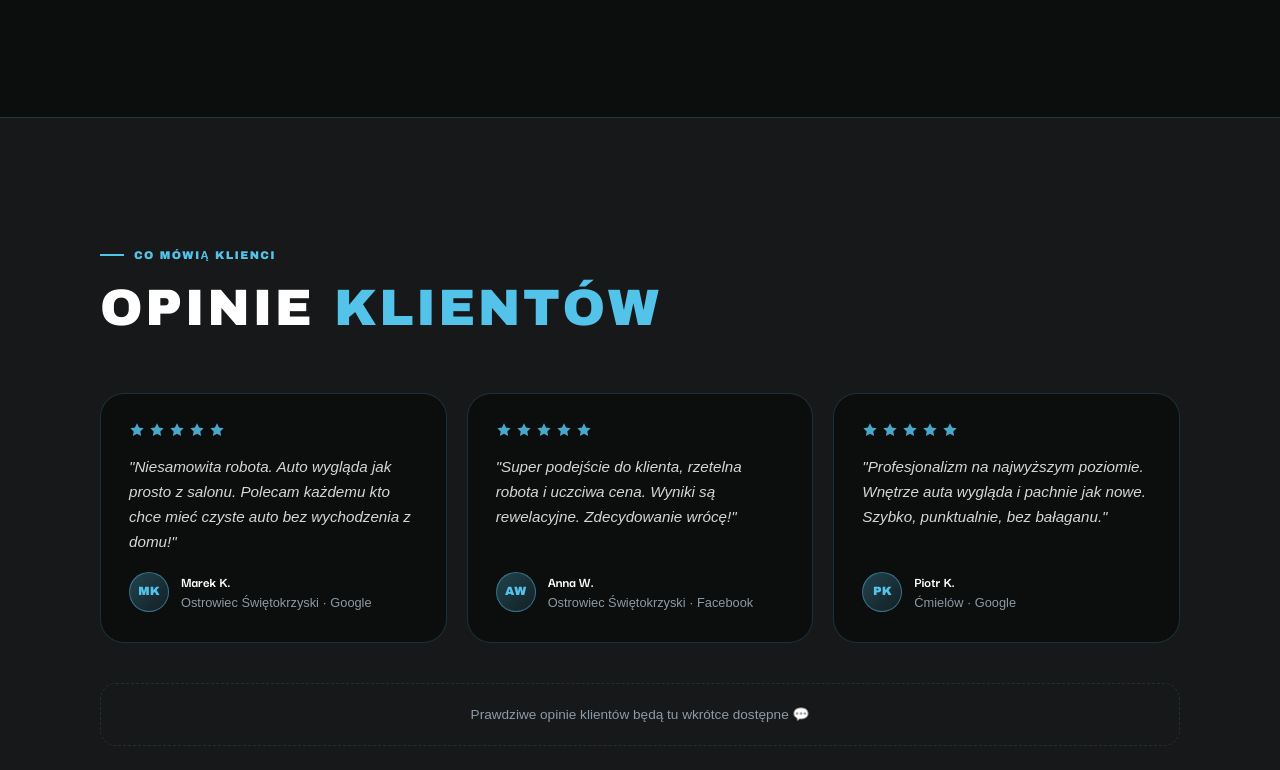
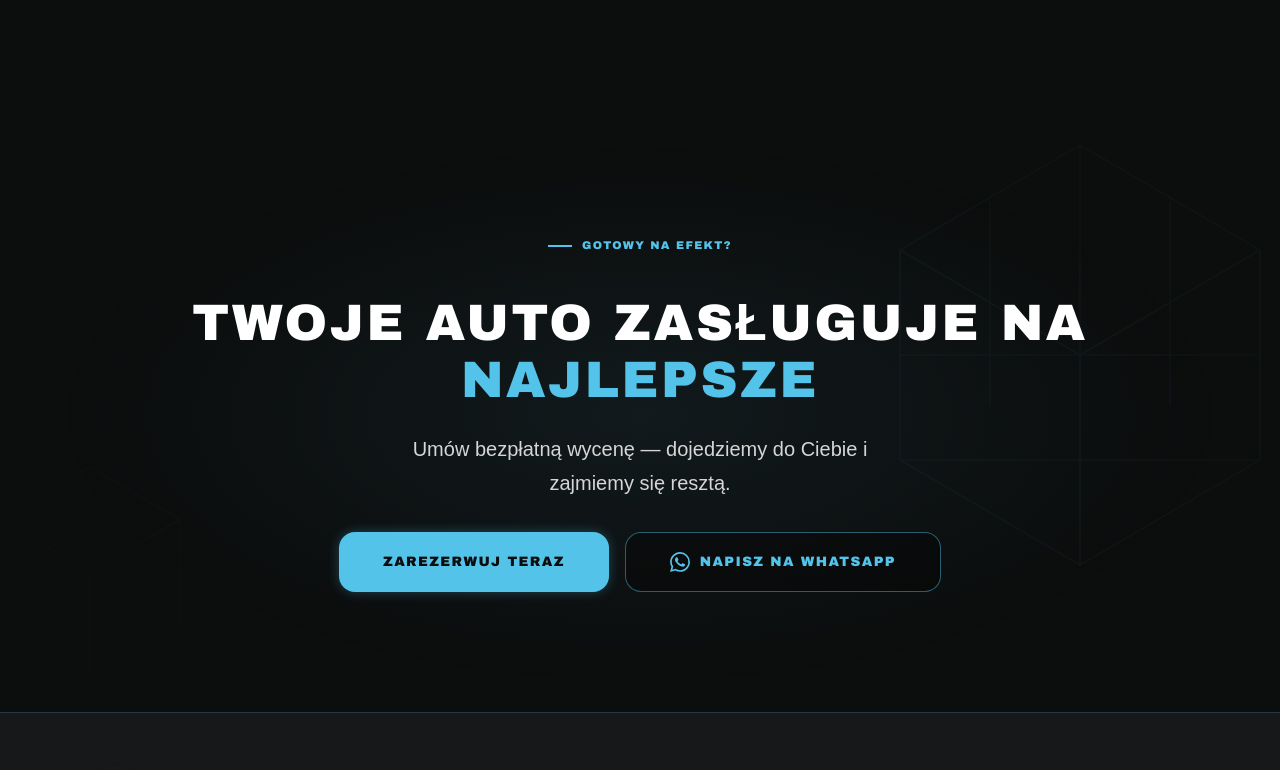
Before and after one commit to carolpky7/ms-studio-website, a website: page public/index.html in a window 1280 px wide. Shown: the part 8338-9108 px from the top of the page. Drawn offline with Linux system fonts and the light colour scheme; a web font is replaced by a local one.

Commit message:
Usuniecie starej sekcji opinii

```diff
--- a/public/index.html
+++ b/public/index.html
@@ -559,80 +559,7 @@
   </div>
 </section>
 
-<!-- ====== OPINIE ====== -->
-<section id="opinie" class="section" aria-labelledby="opinie-heading">
-  <div class="container">
-    <div class="animate-on-scroll">
-      <div class="section-label">
-        <span class="label">Co mówią klienci</span>
-      </div>
-      <h2 class="heading-xl" id="opinie-heading">
-        Opinie <span style="color:var(--accent)">klientów</span>
-      </h2>
-    </div>
 
-    <div class="opinie-grid">
-      <!-- Mock opinie -->
-      <div class="opinia-card animate-on-scroll delay-1">
-        <div class="opinia-stars" aria-label="5 gwiazdek">
-          <svg class="opinia-star" viewBox="0 0 24 24"><path d="M12 2l3.09 6.26L22 9.27l-5 4.87 1.18 6.88L12 17.77l-6.18 3.25L7 14.14 2 9.27l6.91-1.01L12 2z"/></svg>
-          <svg class="opinia-star" viewBox="0 0 24 24"><path d="M12 2l3.09 6.26L22 9.27l-5 4.87 1.18 6.88L12 17.77l-6.18 3.25L7 14.14 2 9.27l6.91-1.01L12 2z"/></svg>
-          <svg class="opinia-star" viewBox="0 0 24 24"><path d="M12 2l3.09 6.26L22 9.27l-5 4.87 1.18 6.88L12 17.77l-6.18 3.25L7 14.14 2 9.27l6.91-1.01L12 2z"/></svg>
-          <svg class="opinia-star" viewBox="0 0 24 24"><path d="M12 2l3.09 6.26L22 9.27l-5 4.87 1.18 6.88L12 17.77l-6.18 3.25L7 14.14 2 9.27l6.91-1.01L12 2z"/></svg>
-          <svg class="opinia-star" viewBox="0 0 24 24"><path d="M12 2l3.09 6.26L22 9.27l-5 4.87 1.18 6.88L12 17.77l-6.18 3.25L7 14.14 2 9.27l6.91-1.01L12 2z"/></svg>
-        </div>
-        <p class="opinia-quote">"Niesamowita robota. Auto wygląda jak prosto z salonu. Polecam każdemu kto chce mieć czyste auto bez wychodzenia z domu!"</p>
-        <div class="opinia-author">
-          <div class="opinia-avatar" aria-hidden="true">MK</div>
-          <div>
-            <div class="opinia-name">Marek K.</div>
-            <div class="opinia-meta">Ostrowiec Świętokrzyski · Google</div>
-          </div>
-        </div>
-      </div>
-
-      <div class="opinia-card animate-on-scroll delay-2">
-        <div class="opinia-stars" aria-label="5 gwiazdek">
-          <svg class="opinia-star" viewBox="0 0 24 24"><path d="M12 2l3.09 6.26L22 9.27l-5 4.87 1.18 6.88L12 17.77l-6.18 3.25L7 14.14 2 9.27l6.91-1.01L12 2z"/></svg>
-          <svg class="opinia-star" viewBox="0 0 24 24"><path d="M12 2l3.09 6.26L22 9.27l-5 4.87 1.18 6.88L12 17.77l-6.18 3.25L7 14.14 2 9.27l6.91-1.01L12 2z"/></svg>
-          <svg class="opinia-star" viewBox="0 0 24 24"><path d="M12 2l3.09 6.26L22 9.27l-5 4.87 1.18 6.88L12 17.77l-6.18 3.25L7 14.14 2 9.27l6.91-1.01L12 2z"/></svg>
-          <svg class="opinia-star" viewBox="0 0 24 24"><path d="M12 2l3.09 6.26L22 9.27l-5 4.87 1.18 6.88L12 17.77l-6.18 3.25L7 14.14 2 9.27l6.91-1.01L12 2z"/></svg>
-          <svg class="opinia-star" viewBox="0 0 24 24"><path d="M12 2l3.09 6.26L22 9.27l-5 4.87 1.18 6.88L12 17.77l-6.18 3.25L7 14.14 2 9.27l6.91-1.01L12 2z"/></svg>
-        </div>
-        <p class="opinia-quote">"Super podejście do klienta, rzetelna robota i uczciwa cena. Wyniki są rewelacyjne. Zdecydowanie wrócę!"</p>
-        <div class="opinia-author">
-          <div class="opinia-avatar" aria-hidden="true">AW</div>
-          <div>
-            <div class="opinia-name">Anna W.</div>
-            <div class="opinia-meta">Ostrowiec Świętokrzyski · Facebook</div>
-          </div>
-        </div>
-      </div>
-
-      <div class="opinia-card animate-on-scroll delay-3">
-        <div class="opinia-stars" aria-label="5 gwiazdek">
-          <svg class="opinia-star" viewBox="0 0 24 24"><path d="M12 2l3.09 6.26L22 9.27l-5 4.87 1.18 6.88L12 17.77l-6.18 3.25L7 14.14 2 9.27l6.91-1.01L12 2z"/></svg>
-          <svg class="opinia-star" viewBox="0 0 24 24"><path d="M12 2l3.09 6.26L22 9.27l-5 4.87 1.18 6.88L12 17.77l-6.18 3.25L7 14.14 2 9.27l6.91-1.01L12 2z"/></svg>
-          <svg class="opinia-star" viewBox="0 0 24 24"><path d="M12 2l3.09 6.26L22 9.27l-5 4.87 1.18 6.88L12 17.77l-6.18 3.25L7 14.14 2 9.27l6.91-1.01L12 2z"/></svg>
-          <svg class="opinia-star" viewBox="0 0 24 24"><path d="M12 2l3.09 6.26L22 9.27l-5 4.87 1.18 6.88L12 17.77l-6.18 3.25L7 14.14 2 9.27l6.91-1.01L12 2z"/></svg>
-          <svg class="opinia-star" viewBox="0 0 24 24"><path d="M12 2l3.09 6.26L22 9.27l-5 4.87 1.18 6.88L12 17.77l-6.18 3.25L7 14.14 2 9.27l6.91-1.01L12 2z"/></svg>
-        </div>
-        <p class="opinia-quote">"Profesjonalizm na najwyższym poziomie. Wnętrze auta wygląda i pachnie jak nowe. Szybko, punktualnie, bez bałaganu."</p>
-        <div class="opinia-author">
-          <div class="opinia-avatar" aria-hidden="true">PK</div>
-          <div>
-            <div class="opinia-name">Piotr K.</div>
-            <div class="opinia-meta">Ćmielów · Google</div>
-          </div>
-        </div>
-      </div>
-    </div>
-
-    <div class="opinia-placeholder-bar animate-on-scroll">
-      Prawdziwe opinie klientów będą tu wkrótce dostępne 💬
-    </div>
-  </div>
-</section>
 
 <!-- ====== CTA BANNER ====== -->
 <section id="cta-banner" aria-labelledby="cta-heading">
```
